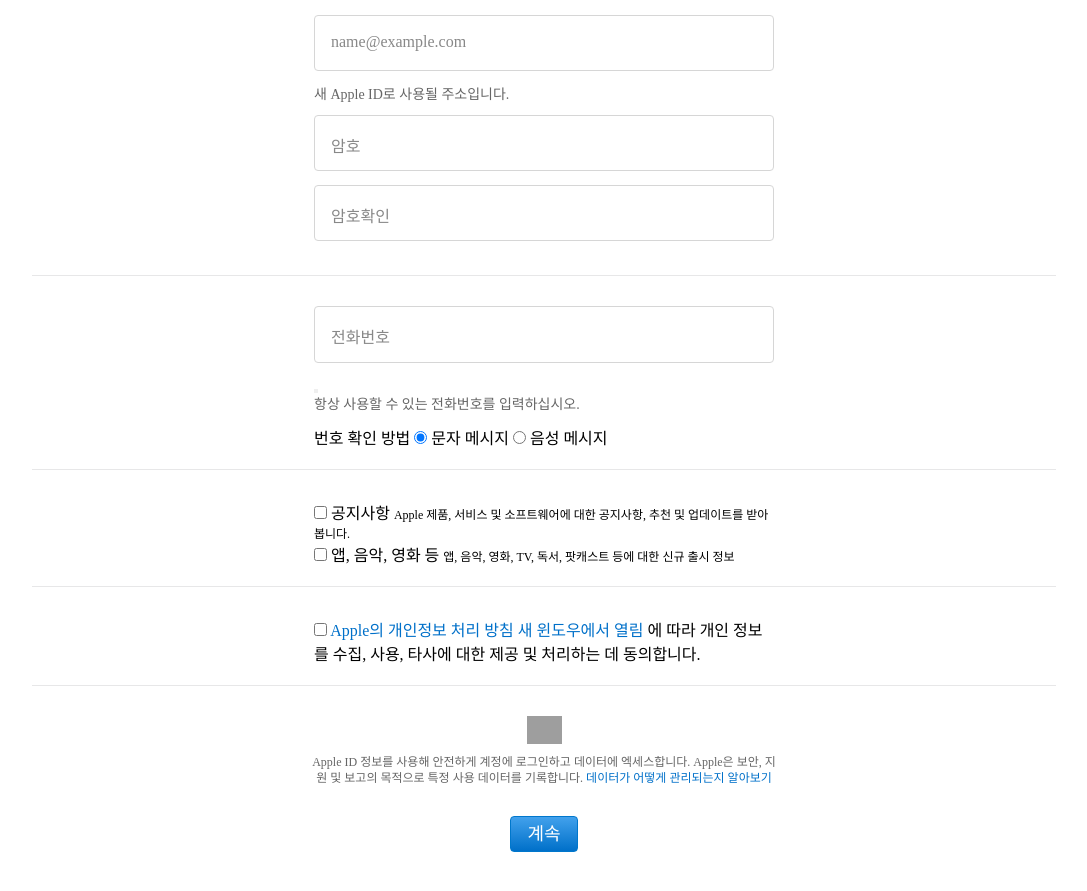
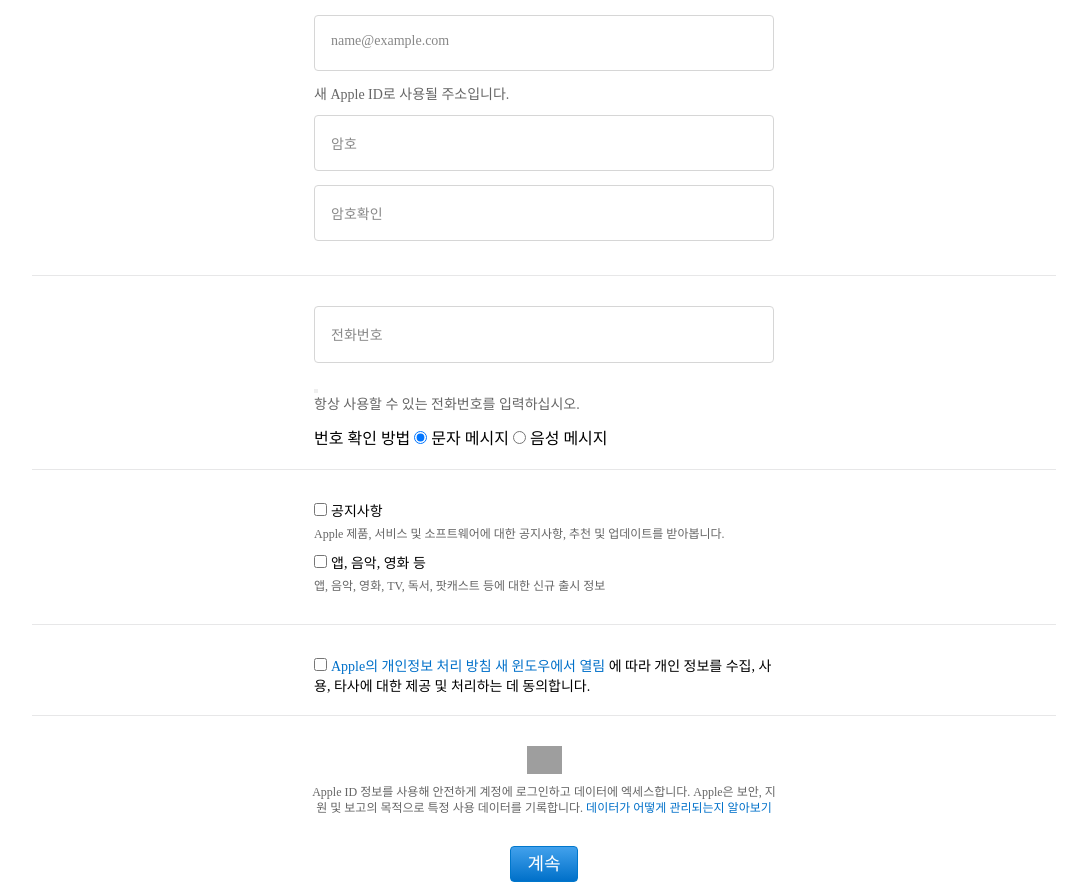
Before and after one commit to lumpenop/apple_clone, a website: page views/join.html in a window 1280 px wide. Shown: the part 540-1431 px from the top of the page, without its empty margins (96-1183 px from the left). Drawn offline with nearby package versions, Linux system fonts and the light colour scheme; files that its build step writes are made by us from their sources; grey boxes are pictures that could not be loaded; some icons are missing; files whose address does not match are found by name.

Commit message:
updates 글씨 크기 조절

```diff
--- a/public/users/join.css
+++ b/public/users/join.css
@@ -200,3 +200,14 @@
 .ac-gf-footer{
     color: #86868b;
 }
+
+.label-small{
+    display: block;
+    color: #666666;
+    font-size: 12px;
+    margin: 6px 0 10px 0;
+}
+
+.form-label{
+    font-size: 14px;
+}
--- a/views/join.html
+++ b/views/join.html
@@ -18,6 +18,8 @@
         </div>
     </section>
 </main>
+
+<!----  ---->
 
 <div class="hero create">
         <div class="hero-image-wrapper">
@@ -169,7 +171,7 @@
                     </div>
                 </div>
             </div>
-            <div class="label-small text-centered centered tk-caption field-caption details privacy-wrapper">
+            <div class="text-centered centered tk-caption field-caption details privacy-wrapper">
                 <div class="privacy-icon"></div>
                 Apple&nbsp;ID 정보를 사용해 안전하게 계정에 로그인하고 데이터에 엑세스합니다. Apple은 보안, 지원 및 보고의 목적으로 특정 사용 데이터를 기록합니다.
                 <a href="https://support.apple.com/HT208650" target="_blank">
```
